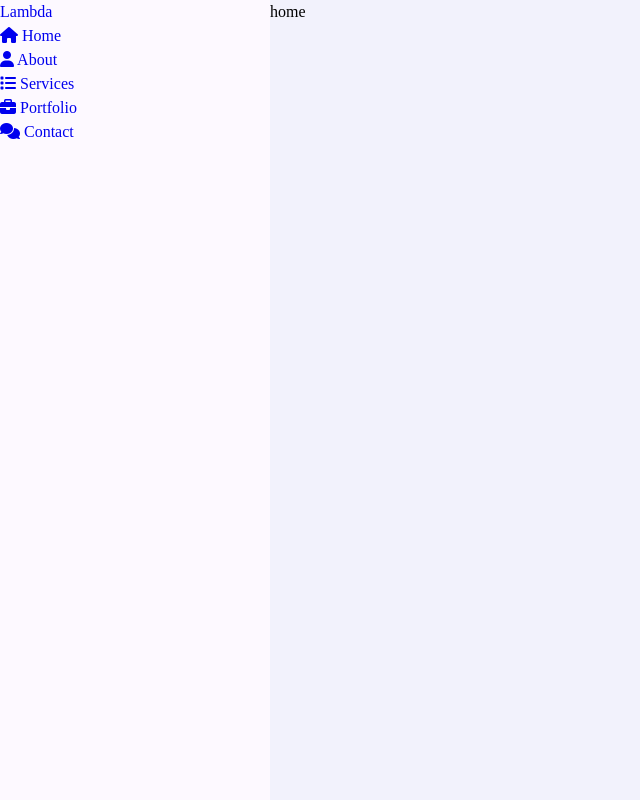
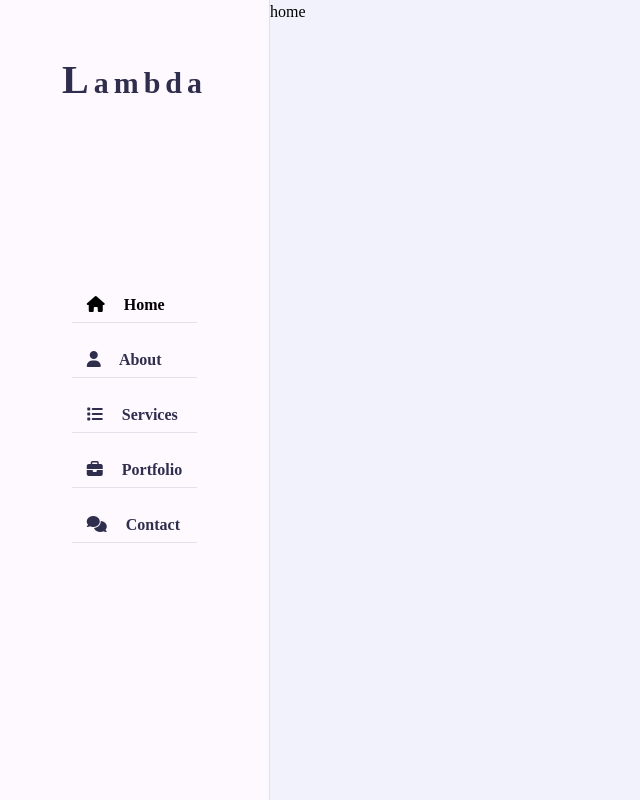
Before and after one commit to PierreBarba/Lambda, a plain HTML site: page index.html in a window 1280 px wide. Shown: the whole page, without its empty margins (0-640 px from the left). Drawn offline with Linux system fonts and the light colour scheme; a web font is replaced by a local one.

Commit message:
Add style aside, import font, creat class color

```diff
--- a/css/style.css
+++ b/css/style.css
@@ -1,3 +1,5 @@
+@import url('https://fonts.googleapis.com/css2?family=Belleza&family=Geostar+Fill&family=Inter:wght@300;400&family=Open+Sans:wght@300;400;500;600;700&family=Press+Start+2P&family=Rubik:wght@300;400;500;600&display=swap');@import url('https://fonts.googleapis.com/css2?family=Belleza&family=Geostar+Fill&family=Inter:wght@300;400&family=Press+Start+2P&family=Rubik:wght@300;400;500;600&display=swap');
+
 :root {
     --bg-black-900:#f2f2fc;
     --bg-black-100:#fdf9ff;
@@ -9,6 +11,7 @@
 body {
     line-height: 1.5;
     font-size: 16px;
+    font-family: 'Belleza' sans-serif;
 }
 
 * {
@@ -36,12 +39,132 @@ box-sizing: border-box;
 }
 /* aside section */
 
+ul {
+    list-style: none;
+}
+
 .aside {
+    display: flex;
+    justify-content: center;
+    align-items: center;
     width: 270px;
     background-color: var(--bg-black-100);
     position: fixed;
+    border-right: 1px solid var(--bg-black-50);
     left: 0;
     top: 0;
+    padding: 30PX;
     height: 100%;
     z-index: 10;
 }
+
+.aside .logo{
+    position: absolute;
+    top: 50px;
+    font-size: 30px;
+    text-transform: capitalize;
+}
+
+.aside .logo a{
+    color: var(--text-black-900);
+    font-weight: 700;
+    padding: 15px 20px;
+    font-size: 30px;
+    letter-spacing: 5px;
+    position: relative;
+}
+
+.aside .logo a::before{
+    content: '';
+    position: absolute;
+    width: 20px;
+    height: 20px;
+    border-bottom: 5px solid var(--skin-color);
+    border-left: 5px solid var(--skin-color);
+    bottom: 0;
+    left: 0;
+}
+
+.aside .logo a::after{
+    content: '';
+    position: absolute;
+    width: 20px;
+    height: 20px;
+    border-top: 5px solid var(--skin-color);
+    border-right: 5px solid var(--skin-color);
+    top: 0;
+    right: 0;
+}
+
+.aside .nav-toggler{
+    display: none;
+    align-items: center;
+    justify-content: center;
+    height: 40px;
+    width: 45px;
+    border: 1px solid var(--bg-black-50);
+    cursor: pointer;
+    position: fixed;
+    left: 300px;
+    top: 20px;
+    border-radius: 5px;
+    background-color: var(--bg-black-100);
+}
+
+.aside .nav-toggler span{
+    height: 2px;
+    width: 18px;
+    background-color: var(--skin-color);
+    display: inline-block;
+    position: relative;
+}
+
+.aside .nav-toggler span::before{
+    content: '';
+    height: 2px;
+    width: 18px;
+    background-color: var(--skin-color);
+    position: absolute;
+    top: -6px;
+    left: 0px;
+}
+
+.aside .nav-toggler span::after{
+    content: '';
+    height: 2px;
+    width: 18px;
+    background-color: var(--skin-color);
+    position: absolute;
+    top: 6px;
+    left: 0px;
+}
+
+.aside .nav{
+    margin-top: 50px;
+}
+
+.aside .nav li{
+    margin-bottom: 20px;
+    display: block;
+}
+
+.aside .nav li a{
+    font-size: 16px;
+    font-weight: 600;
+    display: block;
+    color: var(--text-black-900);
+    padding: 5px 15px;
+    border-bottom: 1px solid var(--bg-black-50);
+}
+
+.aside .nav li a.active{
+    color: var(--skin-color);
+}
+
+.aside .nav li a i{
+    margin-right: 15px;
+}
+
+.aside .logo a span{
+    font-size: 40px;
+}
```
